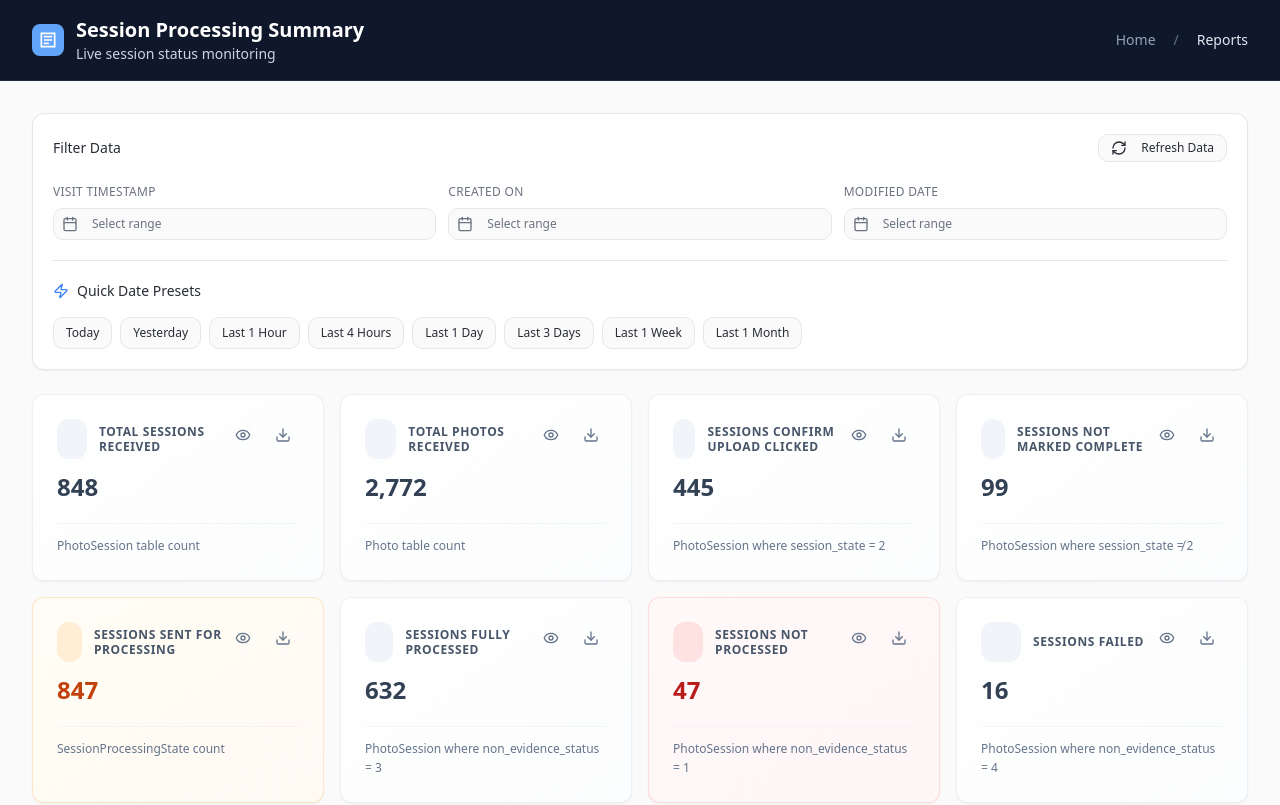
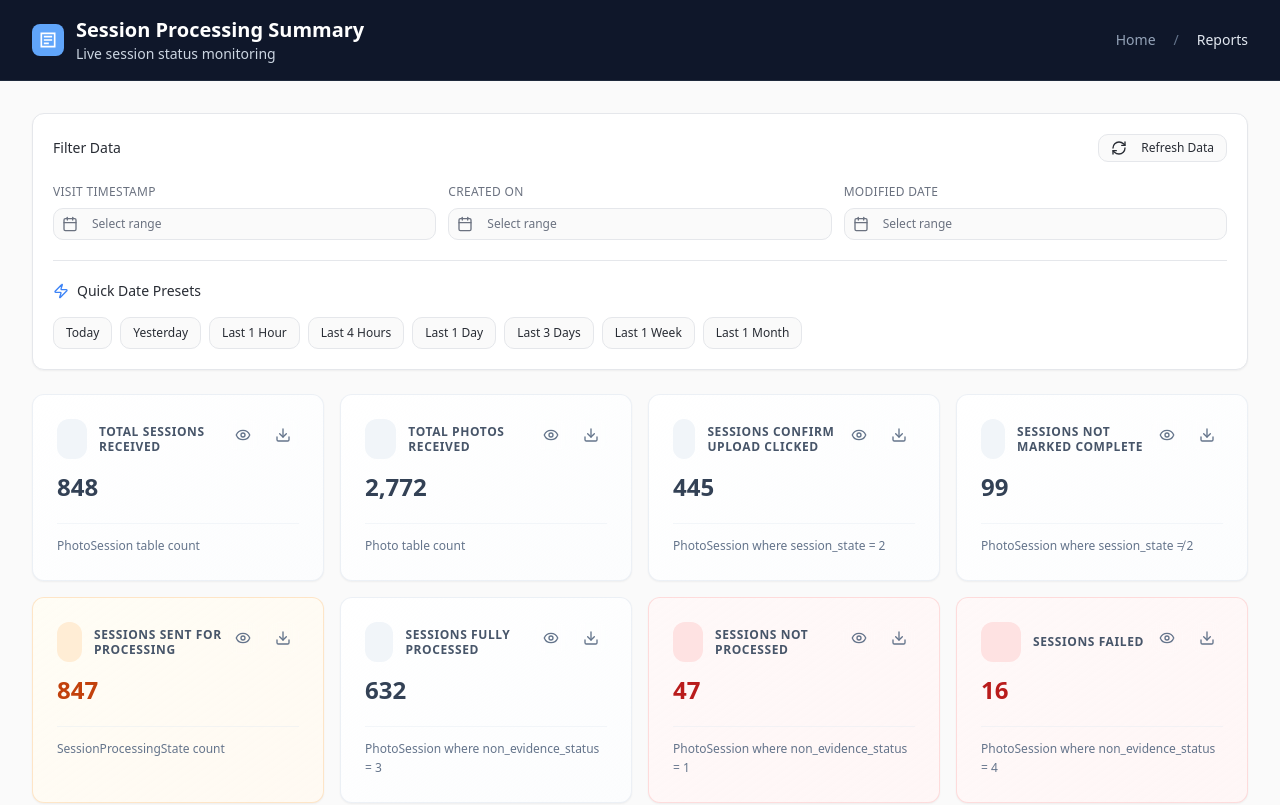
Before and after one commit to jatindeepkharbanda/django-session-processing-summary, a React (Vite) app: page /session-processing in a window 1280 px wide. Shown: the top 805 px of the page. Built offline with nearby package versions, Linux system fonts and the light colour scheme.

Commit message:
Update KPI card colors
Set "Sessions Failed" KPI card to red.

```diff
--- a/src/pages/SessionProcessingSummary.tsx
+++ b/src/pages/SessionProcessingSummary.tsx
@@ -237,6 +237,7 @@ const SessionProcessingSummary = () => {
             title="Sessions Failed"
             value={metrics.sessionsFailed}
             isLoading={loading || isRefreshing}
+            variant="error"
             definition="PhotoSession where non_evidence_status = 4"
             onDownload={() => handleDownload('Sessions Failed', metrics.sessionsFailed)}
             onViewData={() => handleViewData('Sessions Failed')}
```
